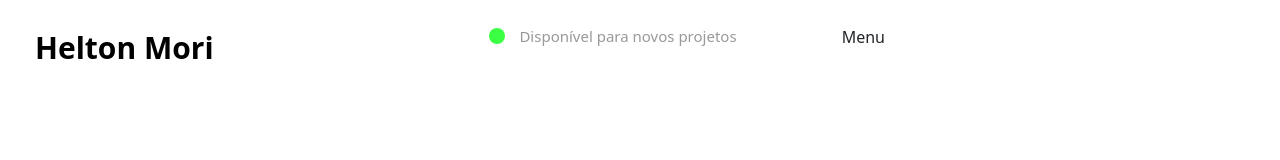
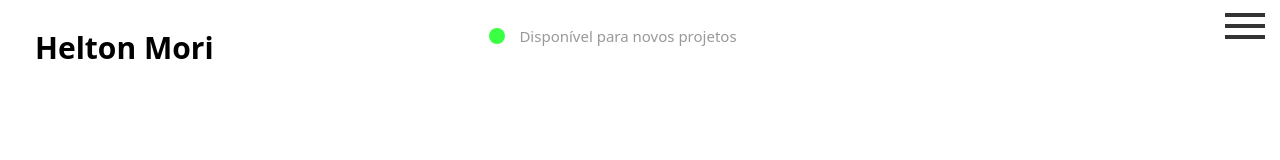
Before and after one commit to helton-mori-dev/portfolio-vue3, a Vue app: page / in a window 1280 px wide. Shown: the top 160 px of the page. Built offline with nearby package versions, Linux system fonts and the light colour scheme.

Commit message:
Menu header

```diff
--- a/src/App.vue
+++ b/src/App.vue
@@ -4,6 +4,7 @@
 
 <script>
 import PageHeader from "@/components/PageHeader.vue";
+
 export default {
   name: "App",
   components: { PageHeader },
@@ -11,6 +12,7 @@ export default {
 </script>
 
 <style lang="scss">
+@import url("https://fonts.googleapis.com/css2?family=Montserrat:ital,wght@0,100..900;1,100..900&display=swap");
 #app {
 }
 
--- /dev/null
+++ b/src/components/MenuHeader.vue
@@ -0,0 +1,176 @@
+<template>
+  <div class="col-6 col-md-4 text-right">
+    <div
+      class="botao"
+      :class="{ active: menuActive }"
+      @click="toggleMenu"
+      title="Menu"
+    >
+      Menu
+      <span></span>
+      <span></span>
+      <span></span>
+    </div>
+  </div>
+  <div class="nav-left" :class="{ active: menuActive }">
+    <a class="inicio" href="" title="Início">Início</a>
+    <a class="sobre-menu" href="" title="Sobre">Sobre mim</a>
+    <a class="trabalhos scroll" href="#trabalhos" title="Trabalhos"
+      >Trabalhos</a
+    >
+    <a class="contato-menu scroll" href="#contato" title="Contato">Contato</a>
+  </div>
+</template>
+
+<script>
+export default {
+  name: "MenuHeader",
+  data() {
+    return {
+      menuActive: false,
+    };
+  },
+  methods: {
+    toggleMenu(event) {
+      event.preventDefault();
+      this.menuActive = !this.menuActive;
+      document.querySelector(".botao").classList.toggle(".active");
+    },
+  },
+};
+</script>
+
+<style scoped>
+.botao {
+  z-index: 4;
+  display: block;
+  margin-left: 14px;
+  margin-top: 10px;
+  height: 40px;
+  width: 55px;
+  position: absolute;
+  top: 0%;
+  right: 0;
+  cursor: pointer;
+  font-size: 0;
+  -webkit-transform: rotate(0deg);
+  -khtml-transform: rotate(0deg);
+  -moz-transform: rotate(0deg);
+  -ms-transform: rotate(0deg);
+  -o-transform: rotate(0deg);
+  transform: rotate(0deg);
+  -webkit-transition: 0.5s ease-in-out;
+  -khtml-transition: 0.5s ease-in-out;
+  -moz-transition: 0.5s ease-in-out;
+  -ms-transition: 0.5s ease-in-out;
+  -o-transition: 0.5s ease-in-out;
+  transition: 0.5s ease-in-out;
+}
+
+.botao span {
+  width: 40px;
+  height: 4px;
+  position: absolute;
+  left: 0;
+  display: block;
+  background: #333;
+  border-radius: 0;
+  opacity: 1;
+  filter: alpha(opacity=100);
+  -webkit-transform: rotate(0deg);
+  -khtml-transform: rotate(0deg);
+  -moz-transform: rotate(0deg);
+  -ms-transform: rotate(0deg);
+  -o-transform: rotate(0deg);
+  transform: rotate(0deg);
+  -webkit-transition: all 0.25s ease-in-out;
+  -khtml-transition: all 0.25s ease-in-out;
+  -moz-transition: all 0.25s ease-in-out;
+  -ms-transition: all 0.25s ease-in-out;
+  -o-transition: all 0.25s ease-in-out;
+  transition: all 0.25s ease-in-out;
+}
+.botao span:nth-child(1) {
+  top: 3px;
+}
+.botao span:nth-child(2) {
+  top: 14px;
+}
+.botao span:nth-child(3) {
+  top: 25px;
+}
+
+.botao:hover span:nth-child(1) {
+  top: 1px;
+}
+
+.botao:hover span:nth-child(3) {
+  top: 27px;
+}
+
+.botao.active span:nth-child(1) {
+  top: 11px;
+  background: #fff;
+  -webkit-transform: rotate(45deg);
+  -khtml-transform: rotate(45deg);
+  -moz-transform: rotate(45deg);
+  -ms-transform: rotate(45deg);
+  -o-transform: rotate(45deg);
+  transform: rotate(45deg);
+}
+.botao.active span:nth-child(2) {
+  top: 11px;
+  background: #fff;
+  -webkit-transform: rotate(-45deg);
+  -khtml-transform: rotate(-45deg);
+  -moz-transform: rotate(-45deg);
+  -ms-transform: rotate(-45deg);
+  -o-transform: rotate(-45deg);
+  transform: rotate(-45deg);
+}
+.botao.active span:nth-child(3),
+.open-nav.active span:nth-child(4) {
+  top: 8px;
+  width: 0%;
+  left: 50%;
+}
+
+.nav-left {
+  display: block;
+  position: fixed;
+  top: 0;
+  left: 0;
+  background: #000;
+  z-index: 3;
+  transition: 0.3s all ease;
+  left: -100%;
+  transform: scaleX(0);
+  transform-origin: left;
+  width: 100%;
+  height: 100vh;
+}
+.nav-left.active {
+  transform: scaleX(1);
+  width: 100%;
+  left: 0%;
+  display: flex;
+  flex-direction: column;
+  justify-content: center;
+}
+.nav-left a {
+  display: table;
+  margin: 2.5rem auto;
+  width: 100%;
+  text-align: center;
+  padding: 18px 0;
+  font-weight: 700;
+  font-size: 50px;
+  max-height: 46px;
+  color: #fff;
+  text-decoration: none;
+  transition: 0.3s all ease;
+}
+.nav-left a:hover {
+  color: var(--azul);
+}
+</style>
--- a/src/components/PageHeader.vue
+++ b/src/components/PageHeader.vue
@@ -1,25 +1,22 @@
 <template>
   <header class="row">
     <div class="col-6 col-md-4 text-left">
-      <a href="index.php">Helton Mori</a>
+      <a href="/">Helton Mori</a>
     </div>
     <div class="col-4 d-none d-sm-none d-md-block text-center">
       <span>Disponível para novos projetos</span>
     </div>
-    <div class="col-6 col-md-4 text-right">
-      <div class="botao" title="Menu">
-        Menu
-        <span></span>
-        <span></span>
-        <span></span>
-      </div>
-    </div>
   </header>
+  <MenuHeader />
 </template>
 
 <script>
+import MenuHeader from "@/components/MenuHeader.vue";
 export default {
   name: "PageHeader",
+  components: {
+    MenuHeader,
+  },
 };
 </script>
 
--- a/vue.config.js
+++ b/vue.config.js
@@ -1,4 +1,17 @@
-const { defineConfig } = require('@vue/cli-service')
+const { defineConfig } = require("@vue/cli-service");
 module.exports = defineConfig({
-  transpileDependencies: true
-})
+  transpileDependencies: true,
+});
+
+const webpack = require("webpack");
+module.exports = {
+  configureWebpack: {
+    plugins: [
+      new webpack.DefinePlugin({
+        __VUE_OPTIONS_API__: true, // ou false, dependendo se você está usando Options API
+        __VUE_PROD_DEVTOOLS__: false, // ou true, se você quiser habilitar DevTools na produção
+        __VUE_PROD_HYDRATION_MISMATCH_DETAILS__: false, // defina isso conforme a mensagem de erro
+      }),
+    ],
+  },
+};
```
